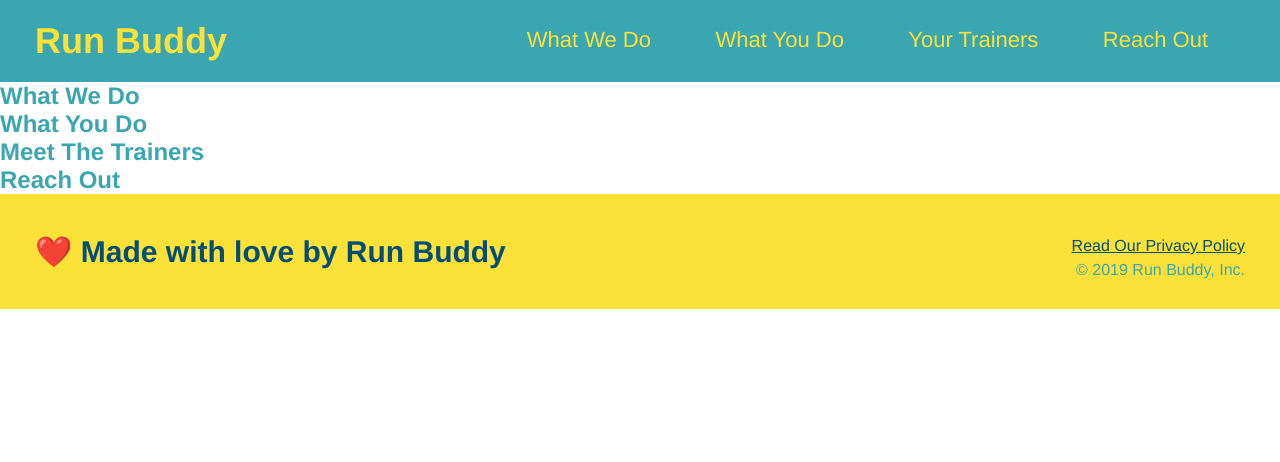
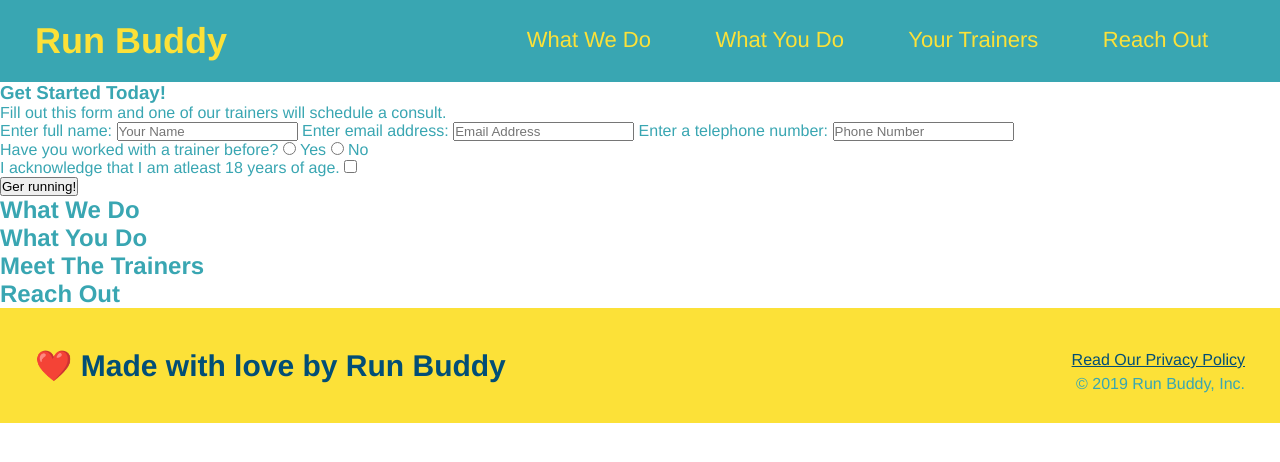
Before and after one commit to heatherwag/run_buddy, a plain HTML site: page index.html in a window 1280 px wide. Drawn offline with Linux system fonts and the light colour scheme.

Commit message:
basic form outline

```diff
--- a/index.html
+++ b/index.html
@@ -32,7 +32,60 @@
     </header>
 
     <!--hero-->
-    <section></section>
+    <section>
+        <div>
+            <h3>Get Started Today!</h3>
+            <p>
+                Fill out this form and one of our trainers will schedule a consult.
+            </p>
+            <!--form element-->
+            <form>
+                <label for="name">
+                    Enter full name:
+                </label>
+
+                <input type="text" placeholder="Your Name" name="name" id="name"/>
+
+                <label for="email">
+                    Enter email address:
+                </label>
+
+                <input type="email"
+                placeholder="Email Address"
+                name="email" id="email">
+
+                <label for="phone">
+                    Enter a telephone number:
+                </label>
+
+                <input type="tel" placeholder="Phone Number" name="phone" id="phone">
+
+                <p>
+                    Have you worked with a trainer before?
+                    <input type="radio" name="trainer-confirm" id="trainer-yes">
+                    <label for="trainer-yes">
+                        Yes
+                    </label>
+                    <input type="radio" name="trainer-confirm" id="trainer-no">
+                    <label for="trainer-no">
+                        No
+                    </label>
+                </p>
+
+                <p>
+                    <label for="checkbox">
+                        I acknowledge that I am atleast 18 years of age.
+                    </label>
+
+                    <input type="checkbox" name="age-confirm" id="checkbox">
+                </p>
+                <button type="submit">
+                    Ger running!
+                </button>
+            </form>
+        </div>
+    </section>
+    <!--end hero-->
 
     <!--"what we do"-->
     <section>
```
